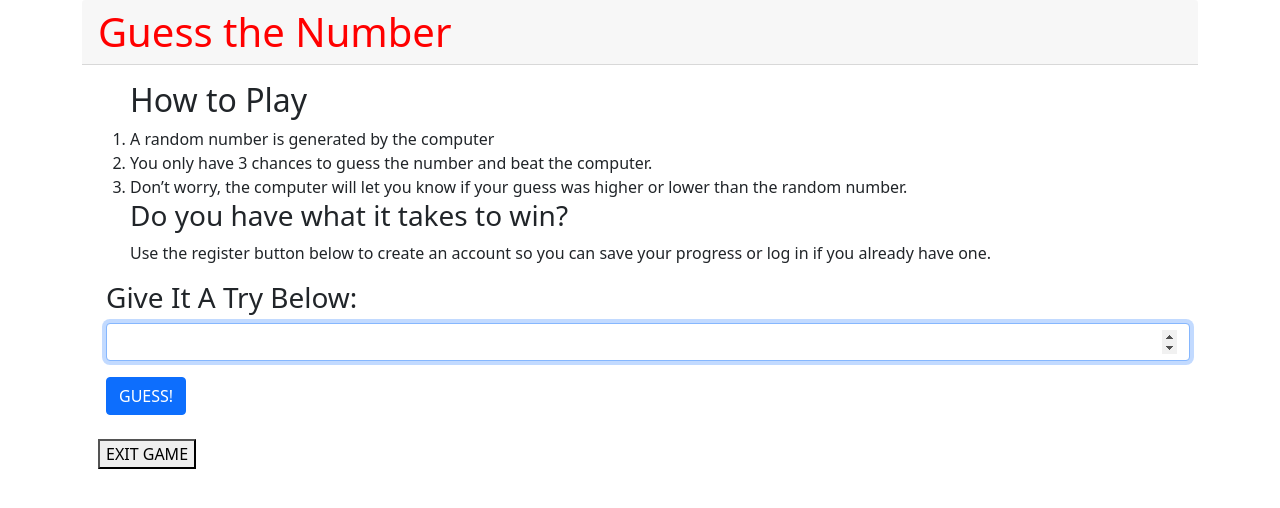
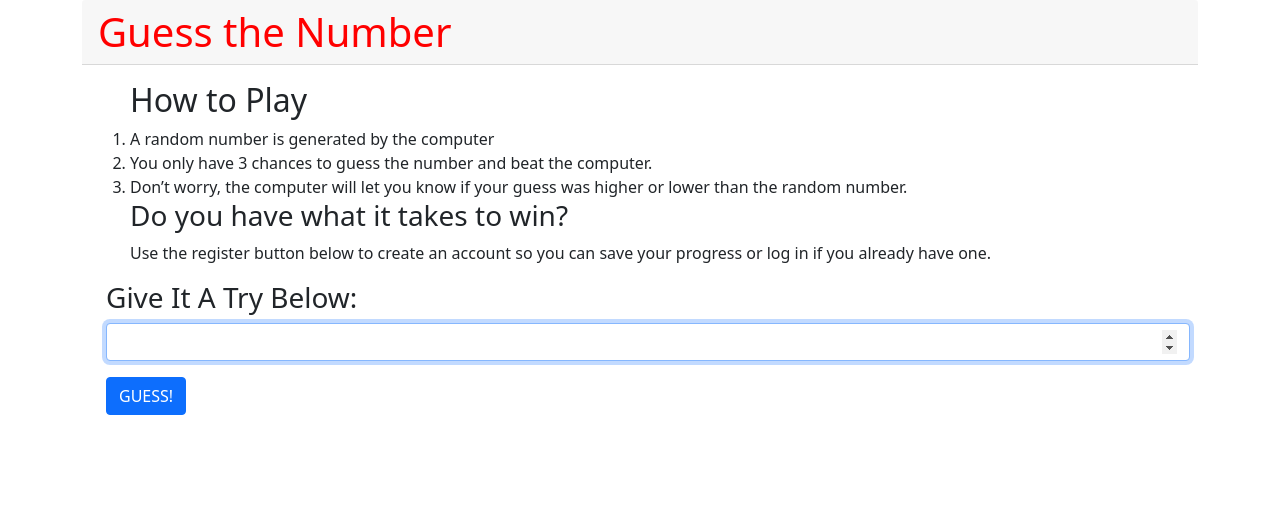
Before and after one commit to ML-ex/Number-Game, a React app: page / in a window 1280 px wide. Shown: the top 508 px of the page. Built offline with nearby package versions, Linux system fonts and the light colour scheme; the HTML template or start-up script is replaced by a standard one.

Commit message:
change submit button location

```diff
--- a/src/homepage/Game.js
+++ b/src/homepage/Game.js
@@ -90,10 +90,7 @@ class Game extends Component {
                     <p className="m-2">{this.state.guesses}</p>
                     <p className={this.state.classLastResult}>{this.state.lastResult}</p>
                     <p className="m-2">{this.state.lowOrHi}</p>
-
-
                     <button ref={(button) => {this.startNewGame = button;}} className={this.state.classButtonNewGame} onClick={this.props.newGame}>Play Again</button>
-                    <button type='button'>EXIT GAME </button>
                 </div>
             </div>
         );
```
